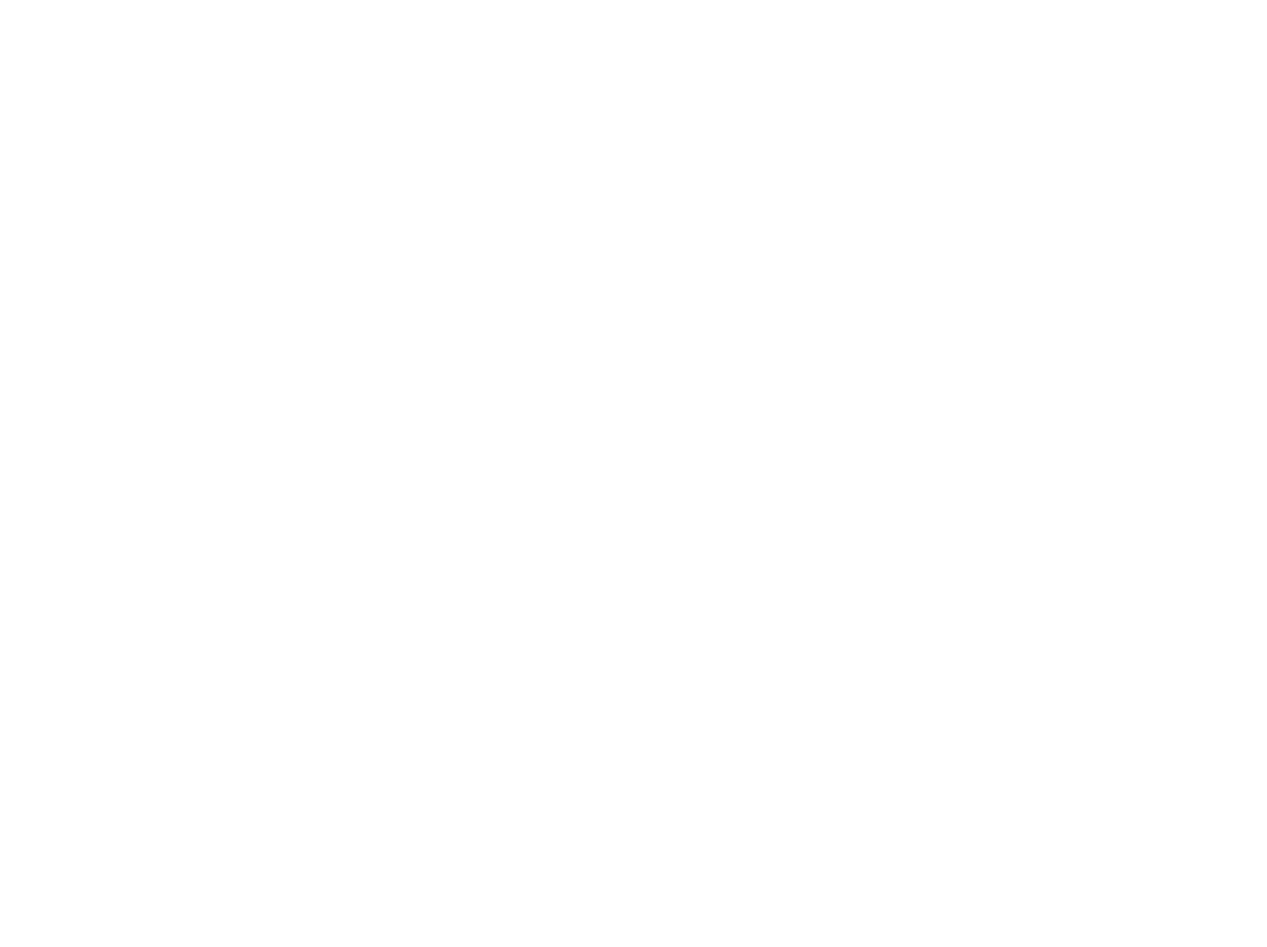
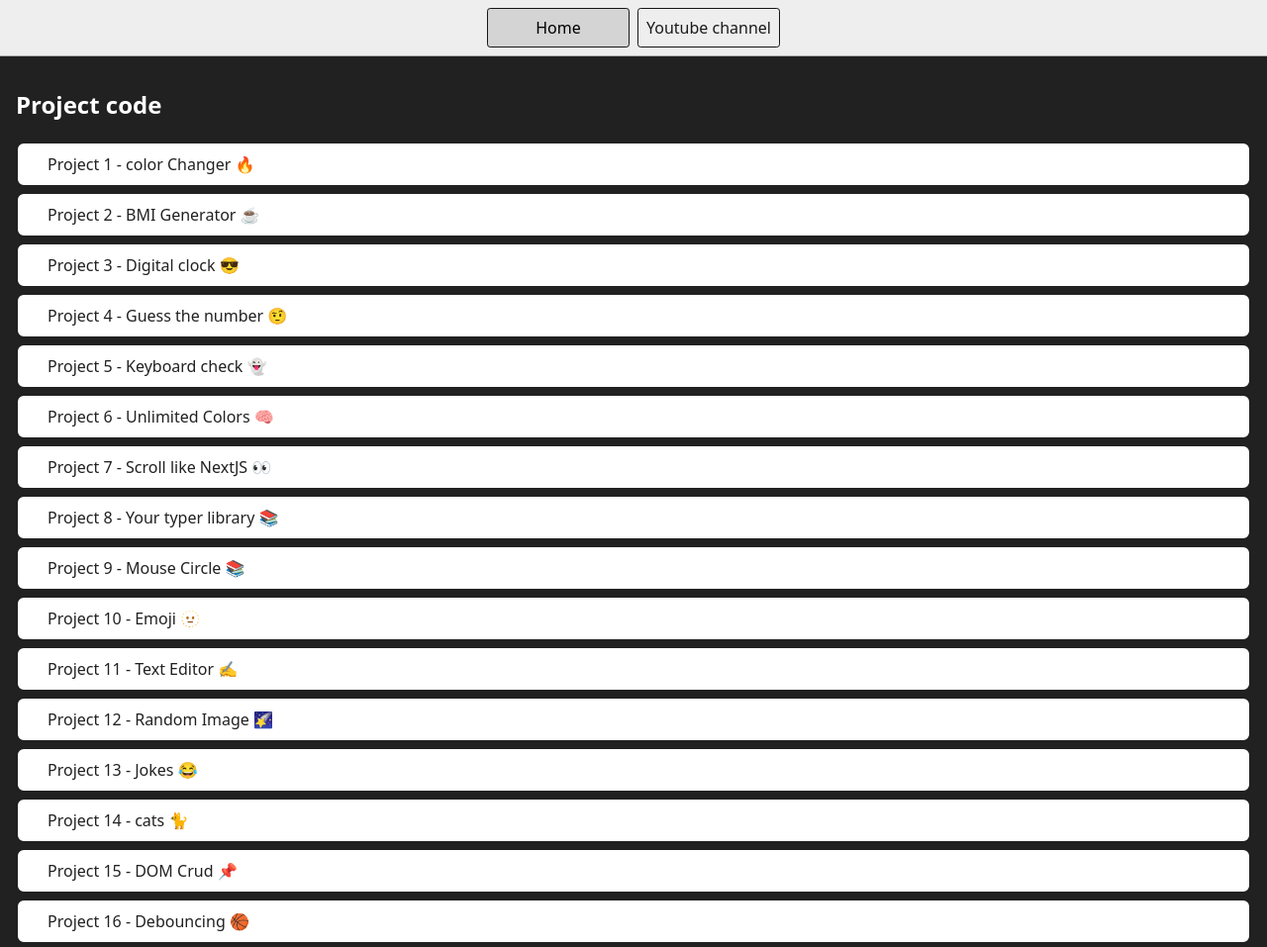
Before and after one commit to yadnyeshD/Web-Dev, a plain HTML site: page index.html in a window 1280 px wide. Shown: the whole page at 99% size. Before the commit the page ends 800 px from the top, so only its background shows below. Drawn offline with Linux system fonts and the light colour scheme.

Commit message:
Project Ready to Start

```diff
--- /dev/null
+++ b/colorChanger/style.css
@@ -0,0 +1,33 @@
+html {
+    margin: 0;
+  }
+
+  span {
+    display: block;
+  }
+  .canvas {
+    margin: 100px auto 100px;
+    width: 80%;
+    text-align: center;
+  }
+
+  .button {
+    width: 100px;
+    height: 100px;
+    border: solid black 2px;
+    display: inline-block;
+  }
+
+  #grey {
+    background: grey;
+  }
+
+  #white {
+    background: white;
+  }
+  #blue {
+    background: blue;
+  }
+  #yellow {
+    background: yellow;
+  }
--- a/index.html
+++ b/index.html
@@ -1,11 +1,72 @@
 <!DOCTYPE html>
 <html lang="en">
-<head>
-    <meta charset="UTF-8">
-    <meta name="viewport" content="width=device-width, initial-scale=1.0">
-    <title>Document</title>
-</head>
-<body>
+  <head>
+    <title>Home</title>
+    <meta charset="UTF-8" />
+    <meta name="viewport" content="width=device-width" />
 
-</body>
+    <link rel="stylesheet" href="styles.css" />
+    <script type="module" src="script.js"></script>
+  </head>
+  <body style="background-color: #212121; color: #fff">
+    <nav>
+      <a href="/" aria-current="page">Home</a>
+      <a target="_blank" href="https://www.youtube.com/@MAYAVISH16"
+        >Youtube channel</a
+      >
+    </nav>
+    <main>
+      <h1>Project code</h1>
+      <div class="projects">
+        <a class="project-link" style="" href="./1-colorChanger/index.html"
+          >Project 1 - color Changer 🔥</a
+        >
+        <a class="project-link" href="./2-BMICalculator/index.html"
+          >Project 2 - BMI Generator ☕️</a
+        >
+        <a class="project-link" href="./3-DigitalClock/index.html"
+          >Project 3 - Digital clock 😎</a
+        >
+        <a class="project-link" href="./4-GuessTheNumber/index.html"
+          >Project 4 - Guess the number 🤨</a
+        >
+        <a class="project-link" href="./5-keyboard/index.html"
+          >Project 5 - Keyboard check 👻</a
+        >
+        <a class="project-link" href="./6-unlimitedColors/index.html"
+          >Project 6 - Unlimited Colors 🧠
+        </a>
+        <a class="project-link" href="./7-scroll/index.html"
+          >Project 7 - Scroll like NextJS 👀</a
+        >
+        <a class="project-link" href="./8-typer/index.html"
+          >Project 8 - Your typer library 📚
+        </a>
+        <a class="project-link" href="./9-mouseCircle/index.html"
+          >Project 9 - Mouse Circle 📚
+        </a>
+        <a class="project-link" href="./10-emoji/index.html"
+          >Project 10 - Emoji 🫥
+        </a>
+        <a class="project-link" href="./11-textEditor/index.html"
+          >Project 11 - Text Editor ✍️
+        </a>
+        <a class="project-link" href="./12-randomImage/index.html"
+          >Project 12 - Random Image 🌠
+        </a>
+        <a class="project-link" href="./13-jokes/index.html"
+          >Project 13 - Jokes 😂
+        </a>
+        <a class="project-link" href="./14-cats/index.html"
+          >Project 14 - cats 🐈
+        </a>
+        <a class="project-link" href="./15-crudDom/index.html"
+          >Project 15 - DOM Crud 📌
+        </a>
+        <a class="project-link" href="./16-debounce/index.html"
+          >Project 16 - Debouncing 🏀
+        </a>
+      </div>
+    </main>
+  </body>
 </html>
--- a/index.js
+++ b/index.js
@@ -1 +1 @@
-console.log("yadnyesh");
+console.log("Project Code");
--- /dev/null
+++ b/styles.css
@@ -0,0 +1,61 @@
+* {
+    box-sizing: border-box;
+  }
+
+  body {
+    margin: 0;
+    font-family: system-ui, sans-serif;
+    color: black;
+    background-color: white;
+  }
+
+  nav {
+    display: flex;
+    flex-wrap: wrap;
+    align-items: center;
+    justify-content: center;
+    padding: 0.5rem;
+    gap: 0.5rem;
+    border-bottom: solid 1px #aaa;
+    background-color: #eee;
+  }
+
+  nav a {
+    display: inline-block;
+    min-width: 9rem;
+    padding: 0.5rem;
+    border-radius: 0.2rem;
+    border: solid 1px rgb(22, 22, 22);
+    text-align: center;
+    text-decoration: none;
+    color: #1b1b1b;
+  }
+
+  nav a[aria-current='page'] {
+    color: #000;
+    background-color: #d4d4d4;
+  }
+
+  main {
+    padding: 1rem;
+  }
+
+  h1 {
+    font-weight: bold;
+    font-size: 1.5rem;
+  }
+
+  .projects {
+    display: flex;
+    flex-direction: column;
+  }
+
+  .project-link {
+    background-color: #fff;
+    padding: 10px 30px;
+    border-radius: 8px;
+    color: #212121;
+    text-decoration: none;
+    border: 2px solid #212121;
+    margin-top: 5px;
+  }
```
Also changed, not shown: colorChanger/index.html (added, +43 -0 lines), colorChanger/Index.js (added).
